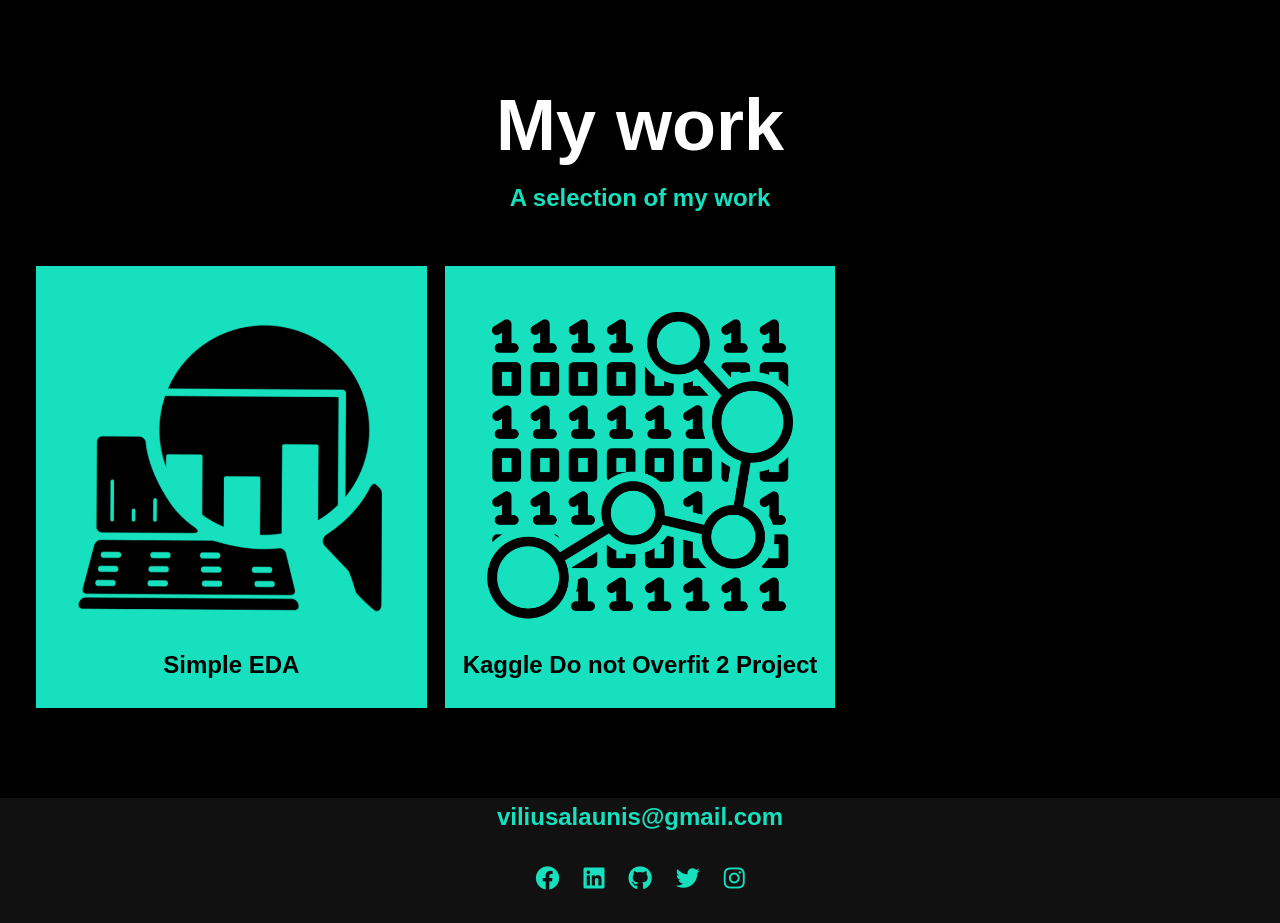
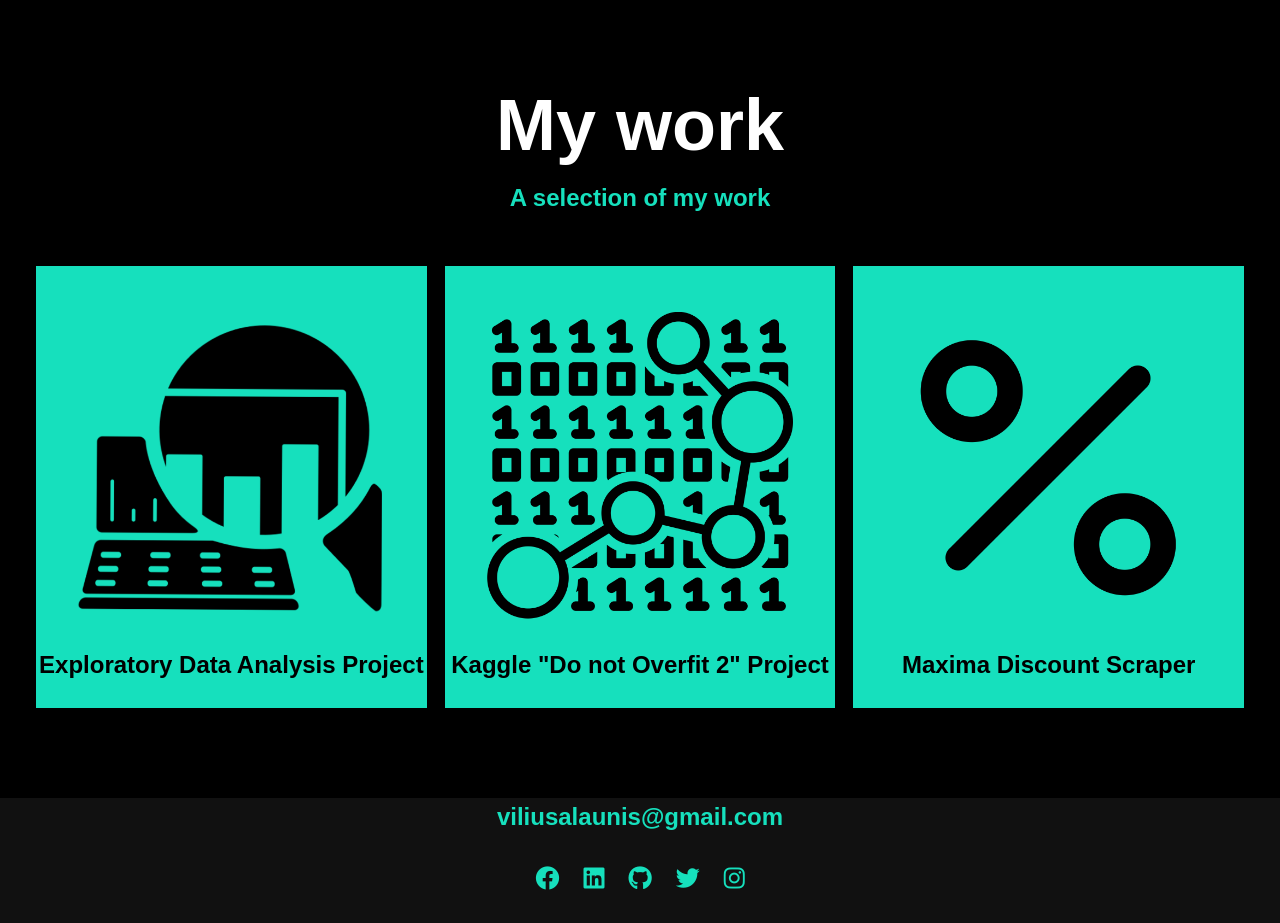
Before and after one commit to VilkaMini/vilius-portfolio, a Flask app: page / in a window 1280 px wide. Shown: the part 1713-2636 px from the top of the page. Run offline with Flask 2, Linux system fonts and the light colour scheme; some web fonts are replaced.

Commit message:
Added additional work

```diff
--- a/templates/index.html
+++ b/templates/index.html
@@ -93,12 +93,17 @@
                 <!-- Portfolio item-->
                 <a href="https://github.com/VilkaMini/vilius-portfolio/blob/main/work/basic-eda.ipynb" class="portfolio__item">
                     <img src="/img/exploratory-analysis.png" alt="Exploratory Analysis Jupyter Notebook" class="portfolio__img">
-                    <p class="img__description">Simple EDA</p>
+                    <p class="img__description">Exploratory Data Analysis Project</p>
                 </a>
                 <!-- Portfolio item-->
                 <a href="https://github.com/VilkaMini/vilius-portfolio/blob/main/work/do-not-overfit2.ipynb" class="portfolio__item">
                     <img src="/img/data-overfit.png" alt="Overfit 2 Jupyter Notebook" class="portfolio__img">
-                    <p class="img__description">Kaggle Do not Overfit 2 Project</p>
+                    <p class="img__description">Kaggle "Do not Overfit 2" Project</p>
+                </a>
+                <!-- Portfolio item-->
+                <a href="https://github.com/VilkaMini/maxima-discount-scraper" class="portfolio__item">
+                    <img src="/img/maxima-discount.png" alt="Maxima discount scraper" class="portfolio__img">
+                    <p class="img__description">Maxima Discount Scraper</p>
                 </a>
             </div>
         </section>
```
Also changed, not shown: static/img/maxima-discount.png (added).
